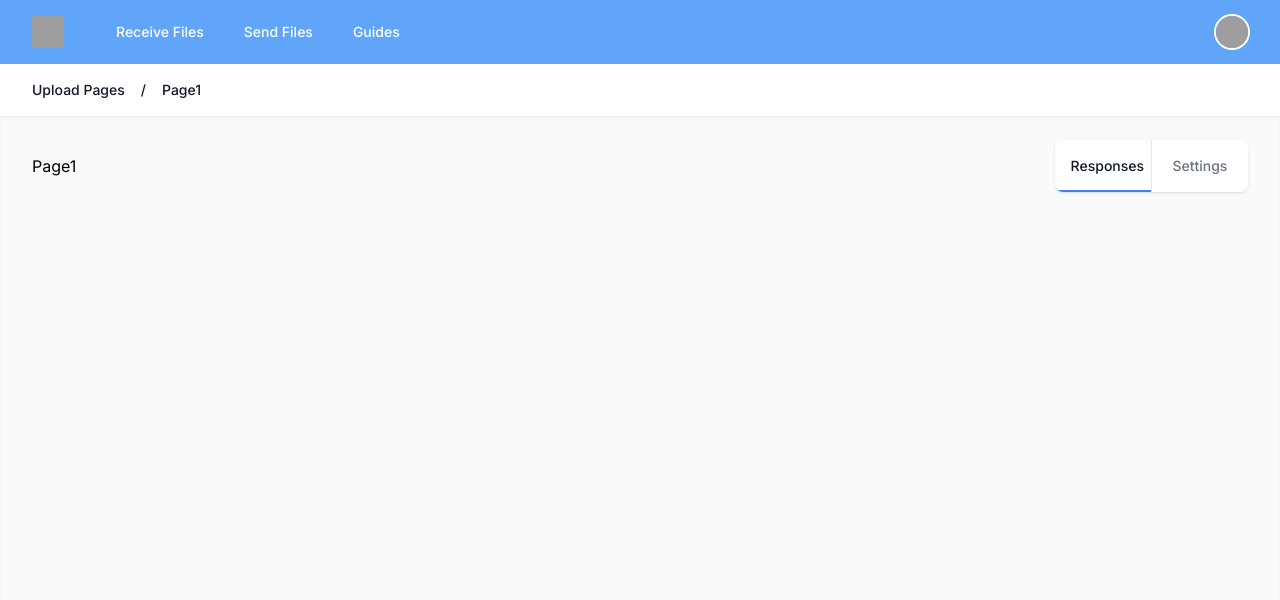
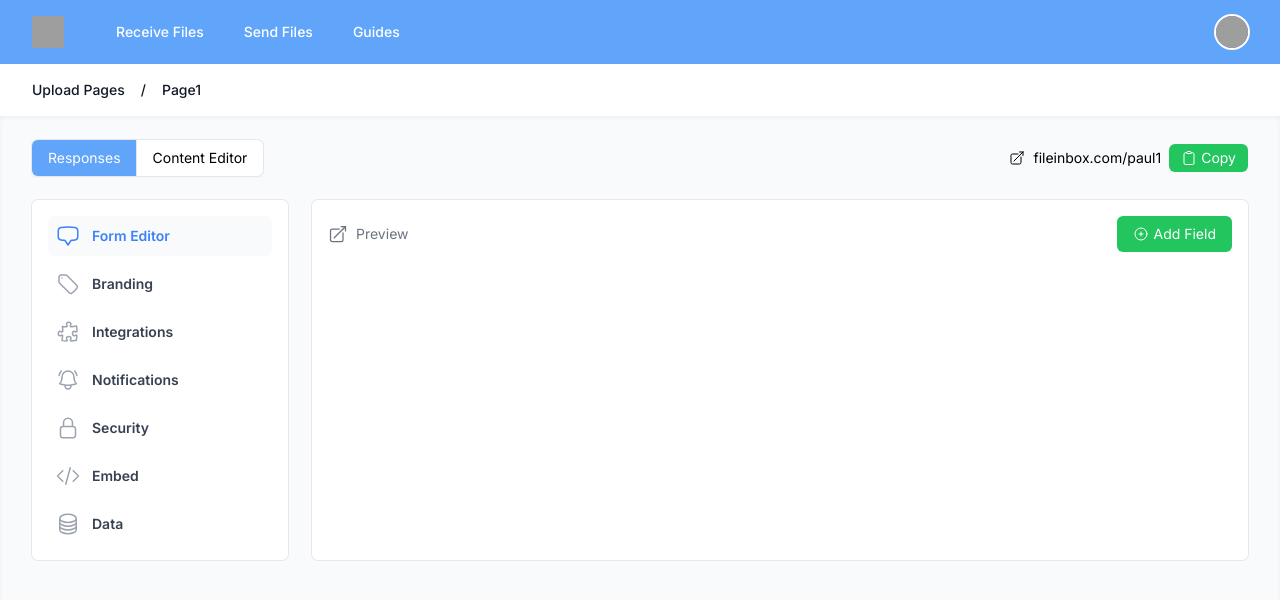
Before and after one commit to paulchinnam/fileinbox-redesign, a Next.js app: page /dashboard/receivefiles/page1 in a window 1280 px wide. Shown: the top 600 px of the page. Built offline with nearby package versions, Linux system fonts and the light colour scheme; grey boxes are pictures that could not be loaded.

Commit message:
fkldjkad

```diff
--- a/src/app/dashboard/account/layout.js
+++ b/src/app/dashboard/account/layout.js
@@ -10,6 +10,7 @@ import {
   CreditCardIcon,
   CubeIcon,
   FingerPrintIcon,
+  PuzzlePieceIcon,
   UserCircleIcon,
   UsersIcon,
   XMarkIcon,
@@ -44,7 +45,7 @@ export default function Layout({ children }) {
     {
       name: "Connected Apps",
       href: "/dashboard/account/connectedapps",
-      icon: FingerPrintIcon,
+      icon: PuzzlePieceIcon,
       current: pathName === "/dashboard/account/connectedapps",
     },
     // { name: "Billing", href: "#", icon: CreditCardIcon, current: false },
--- a/src/app/dashboard/receivefiles/page1/page.js
+++ b/src/app/dashboard/receivefiles/page1/page.js
@@ -1,4 +1,25 @@
+"use client";
+
+import { useState } from "react";
+import Link from "next/link";
+import {
+  UserCircleIcon,
+  PuzzlePieceIcon,
+  ChatBubbleBottomCenterIcon,
+  TagIcon,
+  BellAlertIcon,
+  LockClosedIcon,
+  CodeBracketIcon,
+  Bars3CenterLeftIcon,
+  CircleStackIcon,
+  PlusCircleIcon,
+  ArrowTopRightOnSquareIcon,
+  ClipboardIcon,
+} from "@heroicons/react/24/outline";
+
 export default function Page() {
+  const [active, setActive] = useState();
+
   const tabs = [
     { name: "Responses", href: "#", current: true },
     { name: "Settings", href: "#", current: false },
@@ -8,58 +29,130 @@ export default function Page() {
     return classes.filter(Boolean).join(" ");
   }
 
+  const secondaryNavigation = [
+    {
+      name: "Form Editor",
+      href: "/dashboard/account/profile",
+      icon: ChatBubbleBottomCenterIcon,
+      current: true,
+      // current: pathName === "/dashboard/account/profile",
+    },
+    {
+      name: "Branding",
+      href: "/dashboard/account/connectedapps",
+      icon: TagIcon,
+      // current: pathName === "/dashboard/account/connectedapps",
+    },
+    {
+      name: "Integrations",
+      href: "/dashboard/account/connectedapps",
+      icon: PuzzlePieceIcon,
+      // current: pathName === "/dashboard/account/connectedapps",
+    },
+    {
+      name: "Notifications",
+      href: "/dashboard/account/connectedapps",
+      icon: BellAlertIcon,
+      // current: pathName === "/dashboard/account/connectedapps",
+    },
+    {
+      name: "Security",
+      href: "/dashboard/account/connectedapps",
+      icon: LockClosedIcon,
+      // current: pathName === "/dashboard/account/connectedapps",
+    },
+    {
+      name: "Embed",
+      href: "/dashboard/account/connectedapps",
+      icon: CodeBracketIcon,
+      // current: pathName === "/dashboard/account/connectedapps",
+    },
+    {
+      name: "Data",
+      href: "/dashboard/account/connectedapps",
+      icon: CircleStackIcon,
+      // current: pathName === "/dashboard/account/connectedapps",
+    },
+  ];
+
   return (
     <>
       <div className="h-screen">
         <div className="flex items-center justify-between">
-          <h1>Page1</h1>
-          <div className="sm:hidden">
-            <label htmlFor="tabs" className="sr-only">
-              Select a tab
-            </label>
-            {/* Use an "onChange" listener to redirect the user to the selected tab URL. */}
-            <select
-              id="tabs"
-              name="tabs"
-              className="block w-full rounded-md border-gray-300 focus:border-blue-500 focus:ring-blue-500"
-              defaultValue={tabs.find((tab) => tab.current).name}
+          <div className="flex items-center shadow-sm">
+            <button className="px-4 py-2 rounded-l-md ring-1 ring-gray-200 bg-blue-400 text-white text-sm hover:text-white hover:bg-blue-400">
+              Responses
+            </button>
+            <button className="px-4 py-2 rounded-r-md ring-1 ring-gray-200 bg-white text-sm hover:text-white hover:bg-blue-400  ">
+              Content Editor
+            </button>
+          </div>
+
+          <div className="flex items-center gap-2">
+            <div className="flex items-center">
+              <ArrowTopRightOnSquareIcon className="h-4 w-4" />
+            </div>
+            <Link
+              href="/dashboard/download"
+              className="text-sm hover:underline"
+              target="_blank"
             >
-              {tabs.map((tab) => (
-                <option key={tab.name}>{tab.name}</option>
-              ))}
-            </select>
+              fileinbox.com/paul1
+            </Link>
+            <button className="text-sm rounded-md px-3 py-1 bg-green-500 text-white hover:bg-green-600 flex items-center gap-1">
+              <ClipboardIcon className="h-4 w-4" />
+              Copy
+            </button>
           </div>
-          <div className="hidden sm:block">
-            <nav
-              className="isolate flex divide-x divide-gray-200 rounded-lg shadow"
-              aria-label="Tabs"
-            >
-              {tabs.map((tab, tabIdx) => (
-                <a
-                  key={tab.name}
-                  href={tab.href}
-                  className={classNames(
-                    tab.current
-                      ? "text-gray-900"
-                      : "text-gray-500 hover:text-gray-700",
-                    tabIdx === 0 ? "rounded-l-lg" : "",
-                    tabIdx === tabs.length - 1 ? "rounded-r-lg" : "",
-                    "group relative min-w-0 flex-1 overflow-hidden bg-white py-4 px-4 text-center text-sm font-medium hover:bg-gray-50 focus:z-10"
-                  )}
-                  aria-current={tab.current ? "page" : undefined}
-                >
-                  <span>{tab.name}</span>
-                  <span
-                    aria-hidden="true"
-                    className={classNames(
-                      tab.current ? "bg-blue-500" : "bg-transparent",
-                      "absolute inset-x-0 bottom-0 h-0.5"
-                    )}
-                  />
-                </a>
-              ))}
+        </div>
+
+        <div className="mx-auto max-w-7xl lg:flex lg:gap-x-6">
+          <aside className="flex overflow-x-auto border-b mt-6 px-4 py-4 border-gray-900/5 lg:block lg:w-64 lg:flex-none lg:border-0 ring-1 ring-gray-200 rounded-md bg-white">
+            <nav className="flex-none px-4 sm:px-6 lg:px-0">
+              <ul
+                role="list"
+                className="flex gap-x-3 gap-y-2 whitespace-nowrap lg:flex-col"
+              >
+                {secondaryNavigation.map((item) => (
+                  <li key={item.name}>
+                    <Link
+                      href={item.href}
+                      className={classNames(
+                        item.current
+                          ? "bg-gray-50 text-blue-500"
+                          : "text-gray-700 hover:text-blue-500 hover:bg-gray-50",
+                        "group flex gap-x-3 rounded-md py-2 pl-2 pr-3 text-sm leading-6 font-semibold"
+                      )}
+                    >
+                      <item.icon
+                        className={classNames(
+                          item.current
+                            ? "text-blue-500"
+                            : "text-gray-400 group-hover:text-blue-500",
+                          "h-6 w-6 shrink-0"
+                        )}
+                        aria-hidden="true"
+                      />
+                      {item.name}
+                    </Link>
+                  </li>
+                ))}
+              </ul>
             </nav>
-          </div>
+          </aside>
+
+          <main className="px-4 mt-6 sm:px-6 lg:flex-auto lg:p-4 rounded-md ring-1 ring-gray-200 bg-white">
+            <div className="w-full flex justify-between">
+              <div className="flex items-center gap-2 text-gray-500">
+                <ArrowTopRightOnSquareIcon className="h-5 w-5" />
+                <p className="text-sm">Preview</p>
+              </div>
+              <button className="flex items-center gap-1 bg-green-500 hover:bg-green-600 text-white px-4 py-2 rounded-md">
+                <PlusCircleIcon className="h-4 w-4" />
+                <p className="text-sm">Add Field</p>
+              </button>
+            </div>
+          </main>
         </div>
       </div>
     </>
--- a/src/app/page1/page.js
+++ b/src/app/page1/page.js
@@ -160,7 +160,7 @@ export default function Page() {
             <div className="w-3/4 h-2 rounded-full bg-blue-400"></div>
           </div>
 
-          <div className="flex items-center gap-2 pt-12">
+          {/* <div className="flex items-center gap-2 pt-12">
             <div className="flex items-center">
               <ArrowTopRightOnSquareIcon className="h-4 w-4" />
             </div>
@@ -175,7 +175,7 @@ export default function Page() {
               <ClipboardIcon className="h-4 w-4" />
               Copy
             </button>
-          </div>
+          </div> */}
 
           {/* <div className="flex gap-1 items-center pt-12">
             <p className="text-sm">
```
